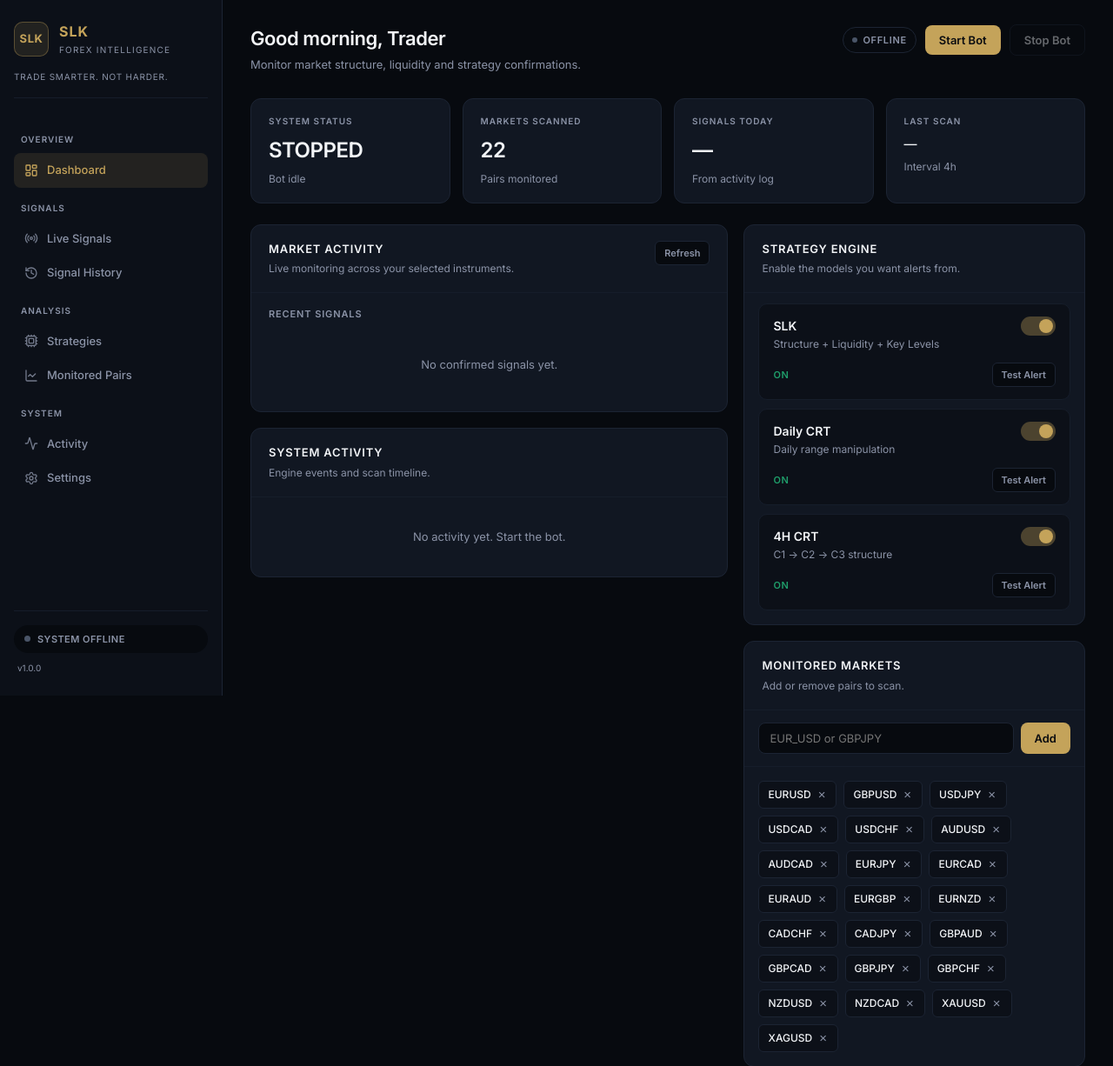
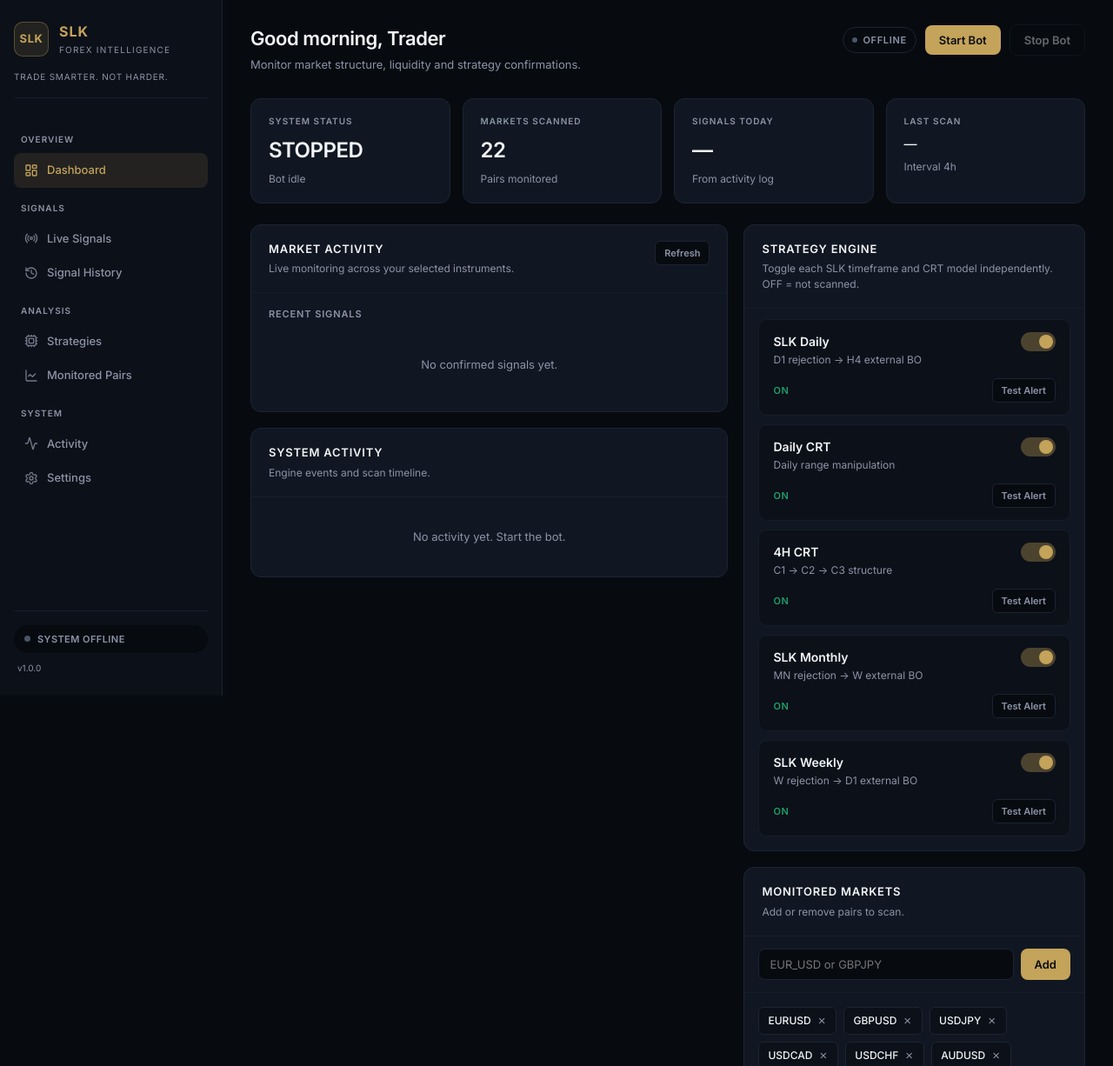
Before and after one commit to vivesaST/slk-crt-bot, a Flask app: page / in a window 1280 px wide. Shown: the top 1226 px of the page at 87% size. Run offline with Flask 3, Linux system fonts and the light colour scheme; data that the repository does not hold is empty.

Commit message:
Update: Keylevels and toggle

```diff
--- a/trading_bot/bot_runner.py
+++ b/trading_bot/bot_runner.py
@@ -143,8 +143,24 @@ class BotRunner:
         return (now_ny() - last) > timedelta(minutes=config.ALERT_COOLDOWN_MINUTES)
 
     def _process_pair(self, pair: str):
+        # Reload so dashboard TF toggles apply without restart
+        try:
+            self.settings = self._load_settings()
+        except Exception:
+            pass
         s = self.settings
-        self._log(f"Scanning {pair}", "scan", pair)
+        enabled = []
+        if s.get("slk", True):
+            enabled.append("SLK-D")
+        if s.get("weekly_slk", True):
+            enabled.append("SLK-W")
+        if s.get("monthly_slk", True):
+            enabled.append("SLK-MN")
+        if s.get("daily_crt", True):
+            enabled.append("CRT-D")
+        if s.get("h4_crt", True):
+            enabled.append("CRT-H4")
+        self._log(f"Scanning {pair} [{', '.join(enabled) or 'none'}]", "scan", pair)
         frames = get_mtf_frames(pair)
         if all(v is None for v in frames.values()):
             self._log(f"No data for {pair}", "warning", pair)
@@ -180,7 +196,17 @@ class BotRunner:
         while not self._stop.is_set():
             self.last_scan = now_ny().strftime("%Y-%m-%d %H:%M:%S NY")
             pairs = self.get_pairs()
-            self._log(f"Full scan @ {self.last_scan} · {len(pairs)} pairs", "scan")
+            s = self.settings
+            tf = []
+            if s.get("slk", True): tf.append("D→H4")
+            if s.get("weekly_slk", True): tf.append("W→D")
+            if s.get("monthly_slk", True): tf.append("MN→W")
+            if s.get("daily_crt", True): tf.append("CRT-D")
+            if s.get("h4_crt", True): tf.append("CRT-H4")
+            self._log(
+                f"Full scan @ {self.last_scan} · {len(pairs)} pairs · TF: {', '.join(tf) or 'none'}",
+                "scan",
+            )
             for pair in pairs:
                 if self._stop.is_set():
                     break
--- a/trading_bot/templates/dashboard.html
+++ b/trading_bot/templates/dashboard.html
@@ -128,15 +128,15 @@
             <div class="panel-head">
               <div>
                 <h2>STRATEGY ENGINE</h2>
-                <p class="panel-sub">Enable the models you want alerts from.</p>
+                <p class="panel-sub">Toggle each SLK timeframe and CRT model independently. OFF = not scanned.</p>
               </div>
             </div>
             <div class="strategy-cards">
               <div class="strategy-card">
                 <div class="strategy-top">
                   <div>
-                    <div class="strategy-name">SLK</div>
-                    <div class="strategy-desc">Structure + Liquidity + Key Levels</div>
+                    <div class="strategy-name">SLK Daily</div>
+                    <div class="strategy-desc">D1 rejection → H4 external BO</div>
                   </div>
                   <label class="switch">
                     <input type="checkbox" id="togSlk" onchange="saveSettings()" />
@@ -180,6 +180,39 @@
                   <button type="button" class="btn-sm" onclick="testStrategy('h4_crt')">Test Alert</button>
                 </div>
               </div>
+              <div class="strategy-card">
+                <div class="strategy-top">
+                  <div>
+                    <div class="strategy-name">SLK Monthly</div>
+                    <div class="strategy-desc">MN rejection → W external BO</div>
+                  </div>
+                  <label class="switch">
+                    <input type="checkbox" id="togMonthly" onchange="saveSettings()" />
+                    <span class="slider"></span>
+                  </label>
+                </div>
+                <div class="strategy-foot">
+                  <span class="strategy-status" id="stMonthly">OFF</span>
+                  <button type="button" class="btn-sm" onclick="testStrategy('monthly_slk')">Test Alert</button>
+                </div>
+              </div>
+              <div class="strategy-card">
+                <div class="strategy-top">
+                  <div>
+                    <div class="strategy-name">SLK Weekly</div>
+                    <div class="strategy-desc">W rejection → D1 external BO</div>
+                  </div>
+                  <label class="switch">
+                    <input type="checkbox" id="togWeekly" onchange="saveSettings()" />
+                    <span class="slider"></span>
+                  </label>
+                </div>
+                <div class="strategy-foot">
+                  <span class="strategy-status" id="stWeekly">OFF</span>
+                  <button type="button" class="btn-sm" onclick="testStrategy('weekly_slk')">Test Alert</button>
+                </div>
+              </div>
+
             </div>
           </section>
 
@@ -242,12 +275,18 @@
         document.getElementById('togSlk').checked = !!s.slk;
         document.getElementById('togDaily').checked = !!s.daily_crt;
         document.getElementById('togH4').checked = !!s.h4_crt;
+        document.getElementById('togMonthly').checked = !!s.monthly_slk;
+        document.getElementById('togWeekly').checked = !!s.weekly_slk;
         document.getElementById('stSlk').textContent = s.slk ? 'ON' : 'OFF';
         document.getElementById('stDaily').textContent = s.daily_crt ? 'ON' : 'OFF';
         document.getElementById('stH4').textContent = s.h4_crt ? 'ON' : 'OFF';
+        document.getElementById('stMonthly').textContent = s.monthly_slk ? 'ON' : 'OFF';
+        document.getElementById('stWeekly').textContent = s.weekly_slk ? 'ON' : 'OFF';
         document.getElementById('stSlk').className = 'strategy-status' + (s.slk ? ' on' : '');
         document.getElementById('stDaily').className = 'strategy-status' + (s.daily_crt ? ' on' : '');
         document.getElementById('stH4').className = 'strategy-status' + (s.h4_crt ? ' on' : '');
+        document.getElementById('stMonthly').className = 'strategy-status' + (s.monthly_slk ? ' on' : '');
+        document.getElementById('stWeekly').className = 'strategy-status' + (s.weekly_slk ? ' on' : '');
 
         document.getElementById('statusText').textContent = running ? 'SYSTEM ONLINE' : 'SYSTEM OFFLINE';
         document.getElementById('statusPill').classList.toggle('running', running);
@@ -344,6 +383,8 @@
           slk: document.getElementById('togSlk').checked,
           daily_crt: document.getElementById('togDaily').checked,
           h4_crt: document.getElementById('togH4').checked,
+          monthly_slk: document.getElementById('togMonthly').checked,
+          weekly_slk: document.getElementById('togWeekly').checked,
         }),
       });
       fetchStatus();
```
